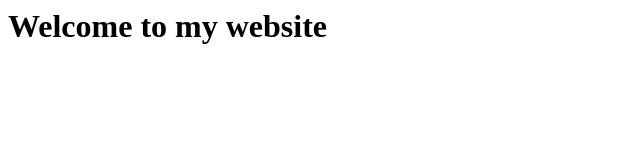
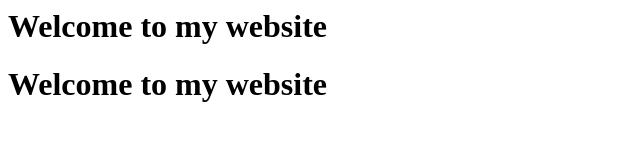
Before and after one commit to KhoaKoha/demoEKS, a plain HTML site: page index.html in a window 1280 px wide. Shown: the whole page, without its empty margins (0-640 px from the left). Drawn offline with Linux system fonts and the light colour scheme.

Commit message:
Update index.html

```diff
--- a/index.html
+++ b/index.html
@@ -1,8 +1,9 @@
 <html>
   <head>
-    <title>My  Website</title>
+    <title>My Tesst Pipeline Website</title>
   </head>
 <body>
   <h1>Welcome to my website</h1>
+    <h1>Welcome to my website</h1>
 </body>
 </html>
```
